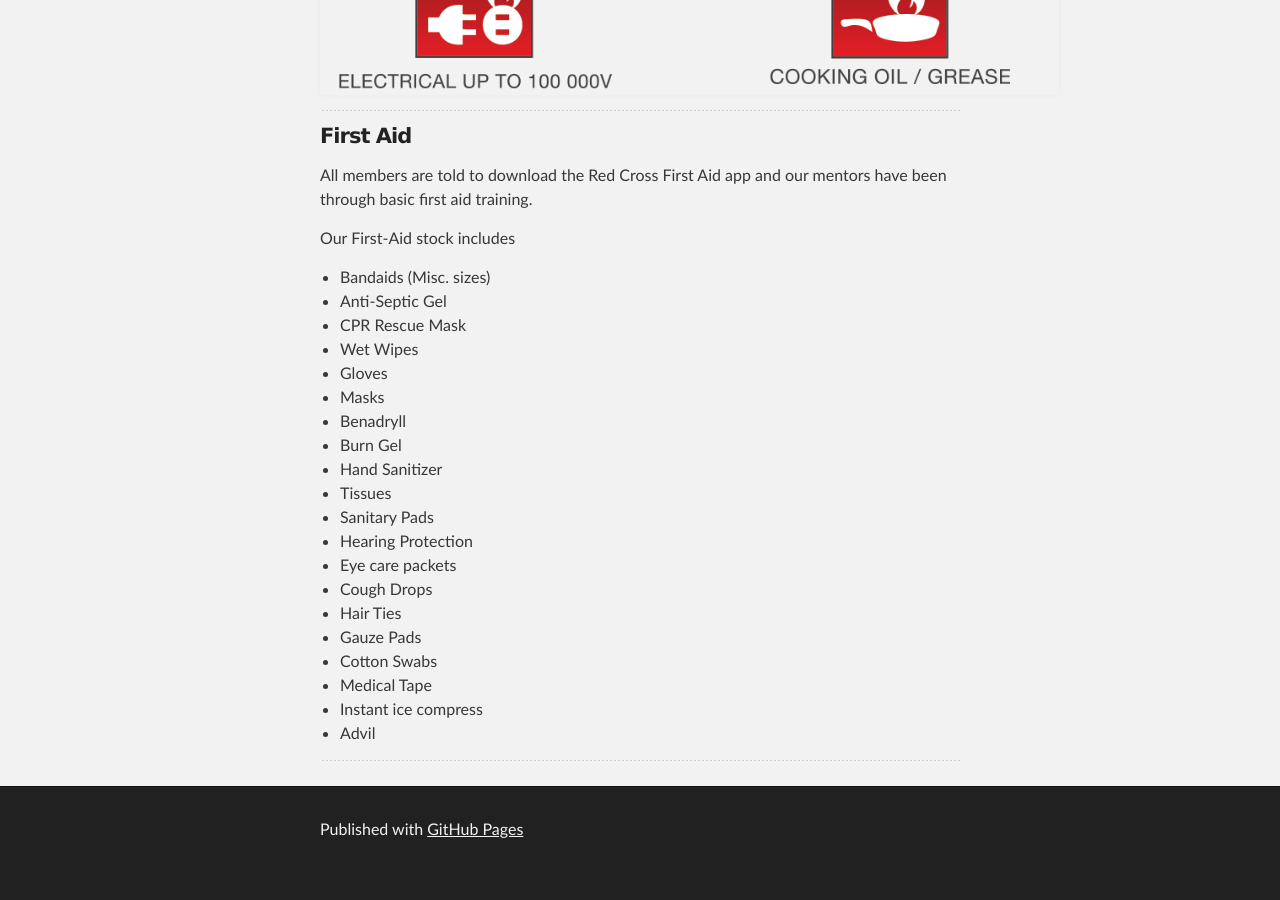
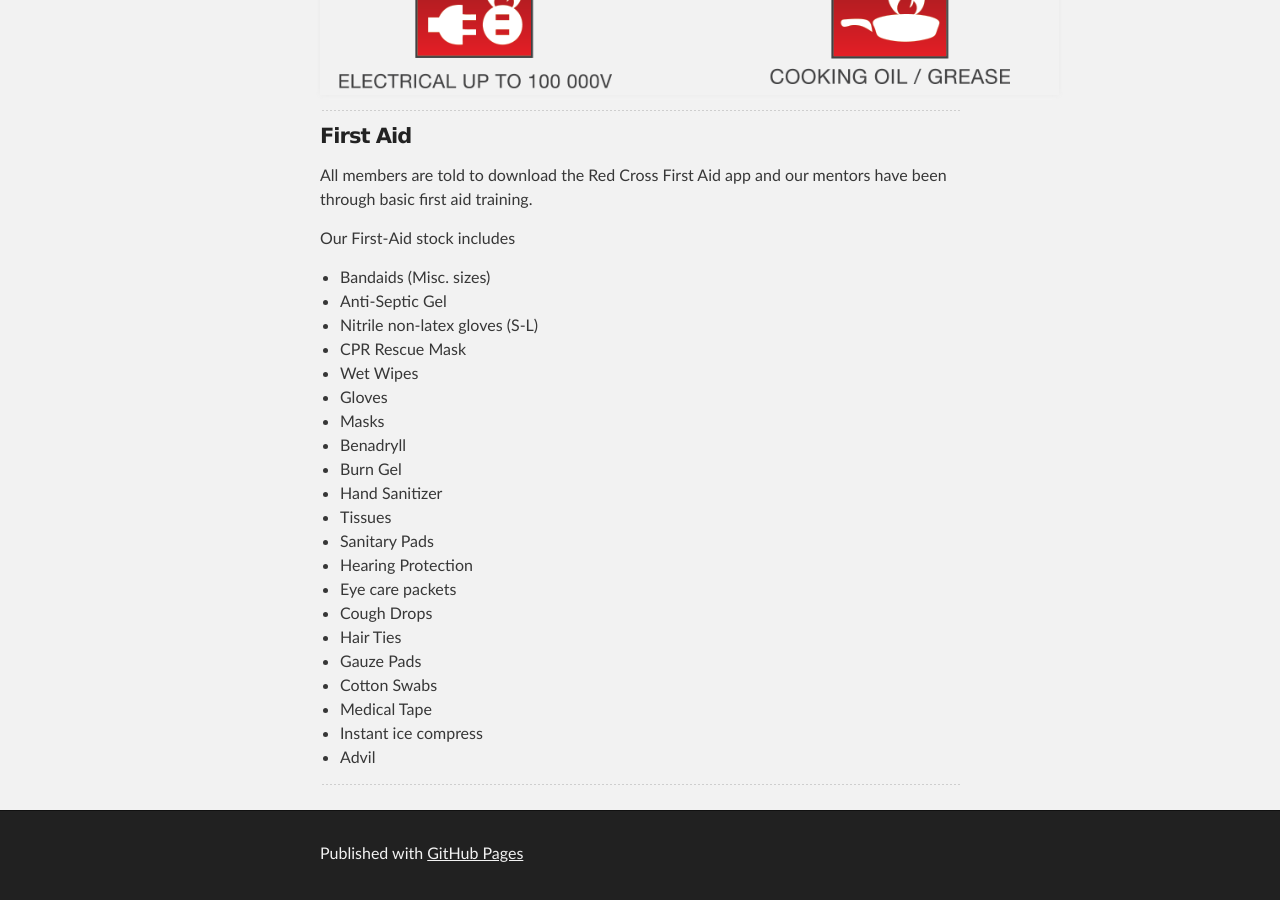
Before and after one commit to FRC900/ZebraSafeSite, a Jekyll site: the page built from index.md, in a window 1280 px wide and 900 px high, scrolled down 7345 px. Built offline with Jekyll 4.4.1, drawn with Linux system fonts in a browser that asks for light colours; before the commit the page ends 8221 px from its top, so only the background shows below that.

Commit message:
Update index.md

```diff
--- a/index.md
+++ b/index.md
@@ -37,6 +37,7 @@ All members are told to download the Red Cross First Aid app and our mentors hav
 Our First-Aid stock includes
 * Bandaids (Misc. sizes)
 * Anti-Septic Gel
+* Nitrile non-latex gloves (S-L)
 * CPR Rescue Mask
 * Wet Wipes
 * Gloves
```
